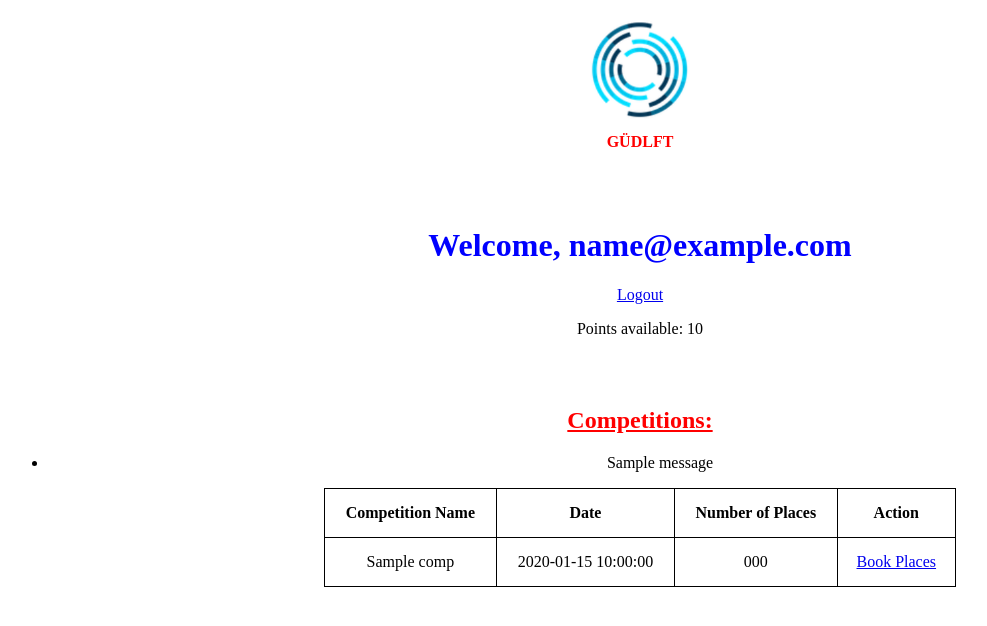
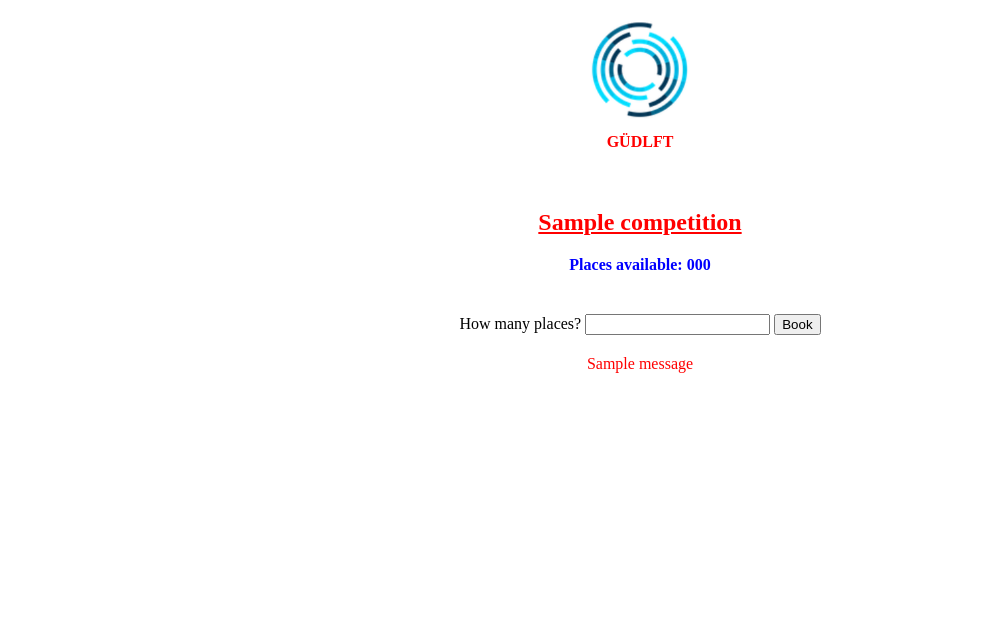
Before and after one commit to waleedos/2023_P11_Ameliorer-app-Web_Python-par-des-tests-et-du-d-bogage_GUDLFT, a Flask app: template templates/booking.html in a window 1280 px wide. Shown: the top 626 px of the page, without its empty margins (0-987 px from the left). Run offline with Flask 3, Linux system fonts and the light colour scheme; the template is opened without the code that fills it: most values are stand-ins (such as "Sample title", 1, 10 or a date in 2020); one stand-in notice (Sample message) is shown.

Commit message:
correction minime HTML

```diff
--- a/static/styles.css
+++ b/static/styles.css
@@ -2,14 +2,16 @@
 
 h1 {
     text-align: center;
-    margin-top: 6%;
+    margin-top: 3%;
     color: blue;
 }
 
 h2 {
     color: red;
-    padding-top: 50px;
+    padding-top: 20px;
     text-decoration: underline;
+    text-align: center;
+    margin-top: 3%;
 }
 
 table {
@@ -48,3 +50,33 @@ th, td {
 	font-weight: bold;
 	margin-top: 10px; /* ajustez l'espacement au besoin */
 }
+
+/* Pour manipuler "Places available: 25" */
+#places-available {
+    margin-top: 20px;
+    color: blue;
+    font-weight: bold;
+}
+
+/* Pour manipuler le formulaire */
+#booking-form {
+    margin-top: 40px;  /* Ajoutez le margin-top que vous souhaitez */
+}
+
+.flash-message{
+    color: red;
+    padding-top: 20px;
+    text-align: center;
+}
+
+li {
+    color: chocolate;
+    font-weight: 400;
+    font-size: 18px;
+}
+
+.center-text p {
+    color: chocolate;
+    font-weight: 600;
+    font-size: 20px;
+}
--- a/templates/booking.html
+++ b/templates/booking.html
@@ -3,7 +3,7 @@
 <head>
     <meta charset="UTF-8">
     <meta name="viewport" content="width=device-width, initial-scale=1.0">
-    <title>Summary | GUDLFT Registration</title>
+    <title>Booking for {{competition['name']}} || GUDLFT</title>
     <link rel="stylesheet" href="{{ url_for('static', filename='styles.css') }}">
 </head>
 <body>
@@ -11,50 +11,32 @@
         <img src="/static/logo.png" alt="Logo du site" class="site-logo">
         <p class="company-name">GÜDLFT</p>
     </div>
-    <h1 class="center-text">Welcome, {{ club['email'] }}</h1>
-    <div class="center-text">
-        <a href="{{ url_for('logout') }}">Logout</a>
+    <h2>{{competition['name']}}</h2>
+    <!-- Ligne pour "Places available: " -->
+    <div class="center-text" id="places-available">
+        Places available: {{competition['numberOfPlaces']}}
     </div>
 
-    <div class="center-text">
-        <p>Points available: {{ club['points'] }}</p>
+    <!-- Ligne pour le formulaire -->
+    <div class="center-text" id="booking-form">
+        <form action="/purchasePlaces" method="post">
+            <input type="hidden" name="club" value="{{club['name']}}">
+            <input type="hidden" name="competition" value="{{competition['name']}}">
+            <label for="places">How many places?</label>
+            <input type="number" name="places" id=""/>
+            <button type="submit">Book</button>
+        </form>
     </div>
 
-    <h2 class="center-text">Competitions:</h2>
-
+    <!-- Section pour les messages flash -->
+    <div id="flash-message-container">
         {% with messages = get_flashed_messages() %}
             {% if messages %}
-    <ul class="center-text">
                 {% for message in messages %}
-        <li>{{ message }}</li>
+                    <div class="flash-message">{{ message }}</div>
                 {% endfor %}
-    </ul>
             {% endif %}
         {% endwith %}
-
-    <table class="center-block">
-        <thead>
-            <tr>
-                <th>Competition Name</th>
-                <th>Date</th>
-                <th>Number of Places</th>
-                <th>Action</th>
-            </tr>
-        </thead>
-        <tbody>
-            {% for comp in competitions %}
-            <tr>
-                <td>{{ comp['name'] }}</td>
-                <td>{{ comp['date'] }}</td>
-                <td>{{ comp['numberOfPlaces'] }}</td>
-                <td>
-                    {% if comp['numberOfPlaces']|int > 0 %}
-                    <a href="{{ url_for('book', competition=comp['name'], club=club['name']) }}">Book Places</a>
-                    {% endif %}
-                </td>
-            </tr>
-            {% endfor %}
-        </tbody>
-    </table>
+    </div>
 </body>
 </html>
--- a/templates/welcome.html
+++ b/templates/welcome.html
@@ -20,8 +20,6 @@
         <p>Points available: {{ club['points'] }}</p>
     </div>
 
-    <h2 class="center-text">Competitions:</h2>
-
     {% with messages = get_flashed_messages() %}
     {% if messages %}
     <ul class="center-text">
@@ -29,6 +27,9 @@
         <li>{{ message }}</li>
         {% endfor %}
     </ul>
+
+    <h2 class="center-text">Competitions:</h2>
+
     {% endif %}
     {% endwith %}
 
```
Also changed, not shown: static/index.css (line endings or trailing spaces), templates/index.html (line endings or trailing spaces). Lines whose indentation alone changed are shown as unchanged.
